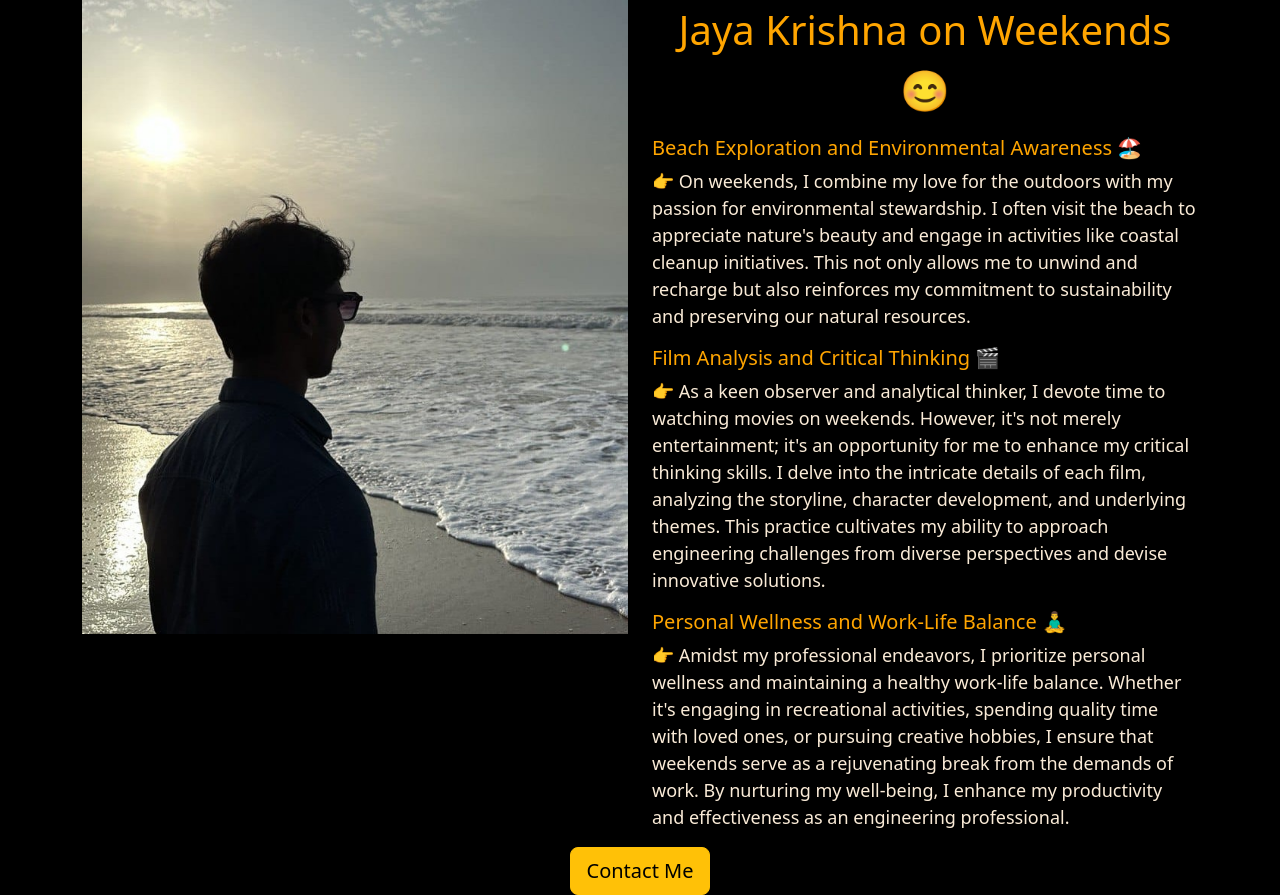
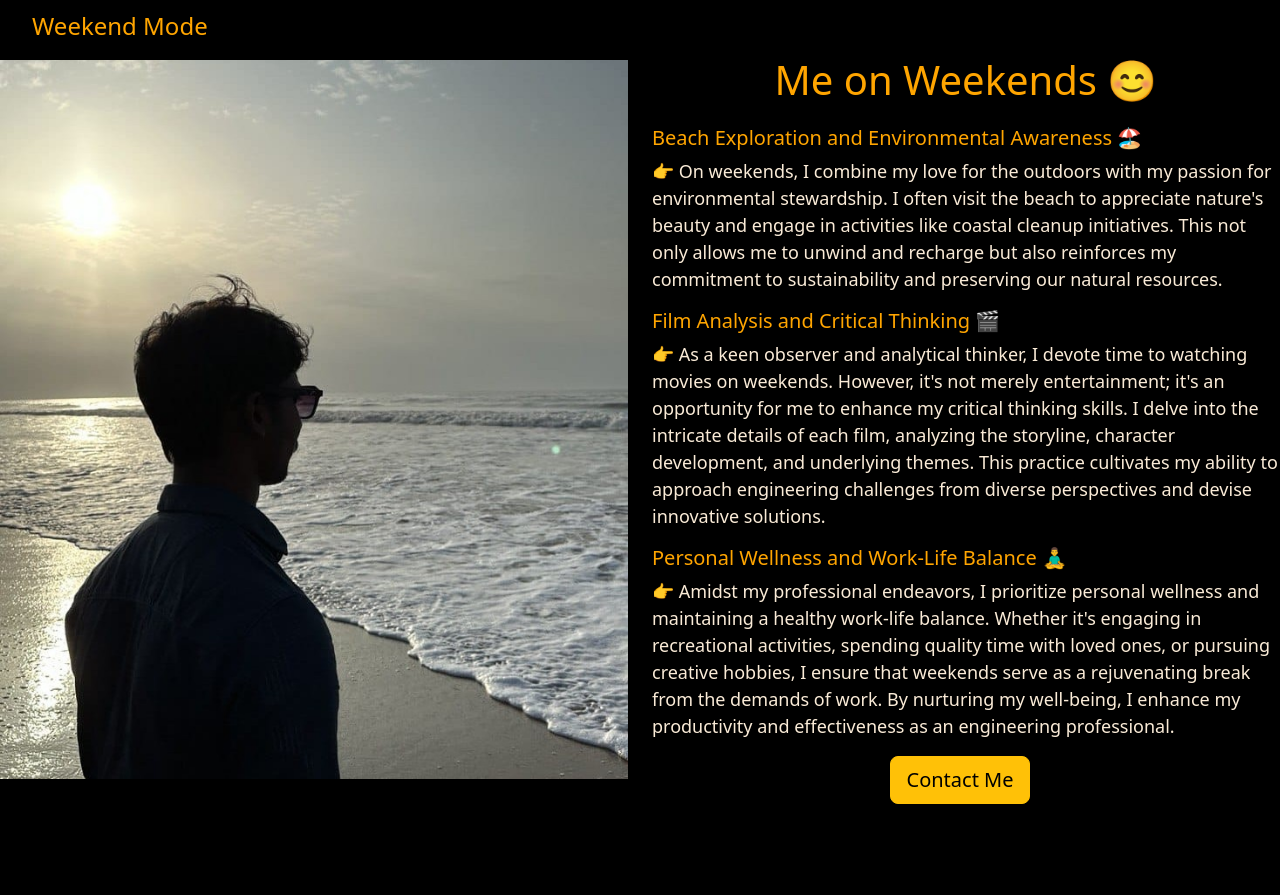
Before and after one commit to jayakrishnagaddam/Profile-JayaKrishna, a Flask app: page /weekend in a window 1280 px wide. After the commit the page ends 804 px from the top, so only its background shows below. Run offline with Flask 3, Linux system fonts and the light colour scheme.

Commit message:
Pic Updates

```diff
--- a/templates/footer.html
+++ b/templates/footer.html
@@ -13,7 +13,7 @@
       <div class="col"></div>
       <div class="col"></div>
       <div class="col mt-3">
-        <img src="static\footerpic.jpg">
+
 
       </div>
       <div class="col"></div>
--- a/templates/weekend.html
+++ b/templates/weekend.html
@@ -4,6 +4,10 @@
     <title>Weekend</title>
     {%include 'bootstrap.html'%}
     <style>
+        body {
+    padding-top: 50px; /* Adjust the value based on your navbar height */
+    margin: 0;
+  }
 
         .row {
             display: block;
@@ -29,14 +33,19 @@
         }
     </style>
 </head>
-<body class="container" style="background-color: black;">
+<body  style="background-color: black;">
+    <nav class="fixed-top mb-4" style="background-color: black;">
+        <ul>
+            <li class="nav item mt-2" style="font-size:24px; color: orange;"> Weekend Mode</li>
+        </ul>
 
+    </nav>
     <div class="row">
         <div class="col">
             <img src="static\weekendpic.jpeg" alt="Me on Weekend">
         </div>
         <div class="col">
-            <p class="lead text-center" style="font-size:40px; color: orange;">Jaya Krishna on Weekends 😊</p>
+            <p class="lead text-center" style="font-size:40px; color: orange;">Me on Weekends 😊</p>
             <h3 class="lead" style="font-size:20px; color:orange;">Beach Exploration and Environmental Awareness 🏖️</h3>
 
              <p class="lead" style="color: antiquewhite;font-size:18px;"> 👉 On weekends, I combine my love for the outdoors with my passion for environmental stewardship.
@@ -57,9 +66,11 @@
             I enhance my productivity and effectiveness as an engineering professional.
 </p>
 
-        </div>
+        </div class="mt-4">
+        <div>
         <div class="text-center mt-4">
             <a href="{{url_for('contact')}}" class="btn btn-warning btn-lg">Contact Me</a>
+        </div>
         </div>
     </div>
 
```
